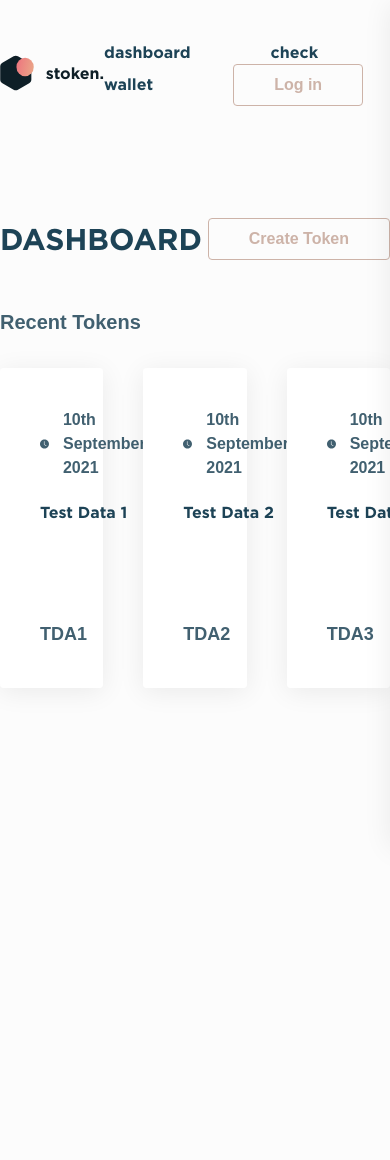
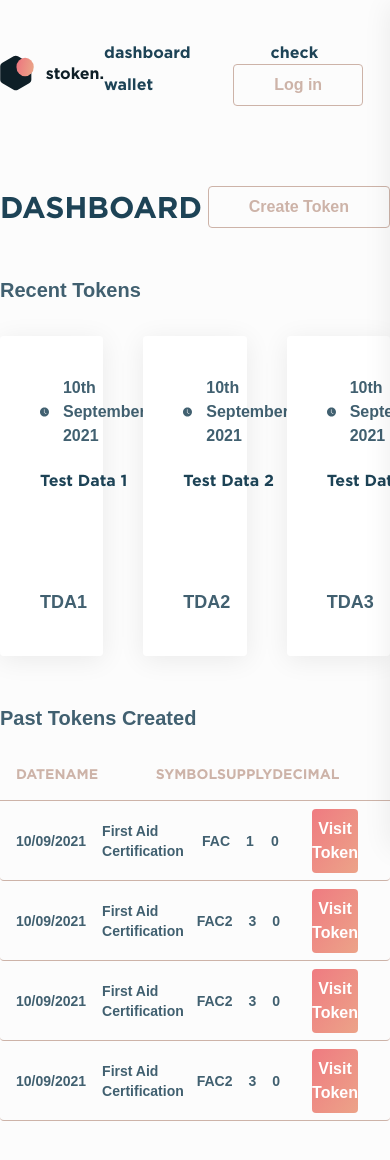
Before and after one commit to Muhammad-Bin-Ali/Stoken, a React (Create React App) app in the folder client/: page / in a window 390 px wide. Shown: the top 1160 px of the page. Before the commit the page ends 844 px from the top, so only its background shows below. Built offline with nearby package versions, Linux system fonts and the light colour scheme.

Commit message:
UI almost finished

```diff
--- a/client/src/tailwind.config.js
+++ b/client/src/tailwind.config.js
@@ -16,7 +16,13 @@ module.exports = {
       },
       white: colors.white,
       pink: "#EF7B81",
+      pinkGrad: "#EF7B81",
+      pinkBright: "#F2636A",
+      pinkLight: "#F99A9F",
+      beigeBright: "#E39071",
+      beigeLight: "#F4BAA5",
       beige: "#ECA388",
+      beigeGrad: "#ECA388",
       gray: {
         DEFAULT: "#C7C7C7",
         dark: "#929292",
@@ -49,11 +55,15 @@ module.exports = {
         gold: ["1px solid #AD978D"],
         gray: ["1px solid #929292"],
       },
+      gridTemplateColumns: {
+        custom: "1fr 1fr 1fr 0.5fr 0.5fr 0.5fr 1fr",
+      },
     },
   },
   variants: {
     extend: {
       backgroundColor: ["active"],
+      backgroundImage: ["hover", "active", "focus"],
     },
   },
   plugins: [],
--- a/client/src/tailwind.css
+++ b/client/src/tailwind.css
@@ -54,3 +54,11 @@ body {
 .inputField {
   @apply border-gray border block w-full rounded py-1 px-3 font-Nunito font-semibold text-gray-dark focus:outline-gold duration-150;
 }
+
+.pastTokenLabel {
+  @apply ml-4 font-Nunito font-bold text-projectCyan-light text-sm;
+}
+
+.pinkButton {
+  @apply font-Nunito font-bold py-2 rounded px-11 bg-gradient-to-br from-pink to-beige border-none text-white duration-75;
+}
--- a/client/src/ui/components/CreateToken.tsx
+++ b/client/src/ui/components/CreateToken.tsx
@@ -16,6 +16,9 @@ interface openPropType {
 const CreateToken: React.FC<openPropType> = ({ open, onClose }) => {
   const [tokenData, setTokenData] = useState<TokenDataType>({ name: "", symbol: "", supply: 1, decimal: 0 });
   const [validityInput, setValidity] = useState({ name: true, symbol: true, supply: true, decimal: true });
+  const [requestDone, setDone] = useState(true);
+  const [ableToClose, setAbleToClose] = useState(true);
+  const [contractAddress, setAddress] = useState({ visible: false, address: "" });
 
   const tokenCreationFunction: React.FormEventHandler<HTMLFormElement> = (event) => {
     event.preventDefault();
@@ -25,6 +28,11 @@ const CreateToken: React.FC<openPropType> = ({ open, onClose }) => {
       return;
     }
 
+    if (tokenData.name === "" || tokenData.symbol === "") {
+      return;
+    }
+
+    setDone(false);
     const data: TokenDataType = {
       name: tokenData.name,
       symbol: tokenData.symbol,
@@ -32,12 +40,23 @@ const CreateToken: React.FC<openPropType> = ({ open, onClose }) => {
       decimal: tokenData.decimal,
     };
 
-    setTokenData({ name: "", symbol: "", supply: 1, decimal: 0 });
-
-    // axios.post("http://localhost:8080/createToken", data).then((res) => {
-    //   const data: any = res.data;
-    //   console.log(data.message);
-    // });
+    axios
+      .post("http://localhost:8080/createToken", data)
+      .then((res) => {
+        setTokenData({ name: "", symbol: "", supply: 1, decimal: 0 });
+        const data: any = res.data;
+        setDone(true);
+        setAbleToClose(true);
+        console.log(data.message);
+        setAddress({ visible: true, address: data.message });
+      })
+      .catch((err) => {
+        setTokenData({ name: "", symbol: "", supply: 1, decimal: 0 });
+        const data: any = err.response.data;
+        setDone(true);
+        setAbleToClose(true);
+        console.log(data.message);
+      });
   };
 
   const onInputChange: React.ChangeEventHandler<HTMLInputElement> = (event) => {
@@ -95,7 +114,12 @@ const CreateToken: React.FC<openPropType> = ({ open, onClose }) => {
 
   //function to close sideBar
   const closeSide: React.MouseEventHandler<SVGSVGElement> = (event) => {
-    onClose();
+    //if request isn't finished yet, then prompt user that they can't close yet
+    if (!requestDone) setAbleToClose(false);
+    else {
+      onClose();
+      setAddress({ visible: false, address: "" });
+    }
   };
 
   return (
@@ -128,10 +152,16 @@ const CreateToken: React.FC<openPropType> = ({ open, onClose }) => {
         <p className={"w-full font-Nunito text-red text-xs mt-2" + " " + (validityInput.supply ? "hidden" : "inline")}>Supply must be greater than 0</p>
         <p className={"w-full font-Nunito text-red text-xs mt-2" + " " + (validityInput.decimal ? "hidden" : "inline")}>Decimal must be between 0 and 18</p>
         <p className={"w-full font-Nunito text-red text-xs mt-2" + " " + (validityInput.symbol ? "hidden" : "inline")}>Symbol must be less than 10 characters</p>
-        <button className="block mt-20 font-Nunito font-bold py-2 rounded px-11 bg-gradient-to-br from-pink to-beige border-none text-white duration-75  " type="submit">
+        <button className="block pinkButton mt-20 hover:from-pinkBright hover:to-beigeBright" type="submit">
           Create
         </button>
       </form>
+
+      <h3 className={"w-full font-Nunito text-red text-xs mt-14" + " " + (ableToClose ? "hidden" : "inline")}>Please wait till your request has been fulfilled to close the side bar</h3>
+      <div className={"mt-14 max-w-8" + " " + (contractAddress.visible ? "inline" : "hidden")}>
+        <h2 className="block font-Nunito font-bold text-projectCyan text-lg">Address of Created Token</h2>
+        <h2 className="block font-Nunito font-medium text-gray text-lg break-words">0x8a832D1E189c2EeDEF2590A207cBb9CF6CDC3D9B</h2>
+      </div>
     </div>
   );
 };
--- /dev/null
+++ b/client/src/ui/components/PastToken.tsx
@@ -0,0 +1,29 @@
+import React, { useState } from "react";
+
+interface Token {
+  name: string;
+  symbol: string;
+  date: string;
+  id: number;
+  supply: number;
+  decimal: number;
+}
+
+interface TokenPropType {
+  token: Token;
+}
+
+const pastToken: React.FC<TokenPropType> = ({ token }) => {
+  return (
+    <div className="pastToken grid grid-cols-custom h-20 hover:shadow-md duration-100 border-b border-projectGold hover:z-30 hover:border-white items-center rounded">
+      <h3 className="pastTokenLabel">{token.date}</h3>
+      <h3 className="col-span-2 pastTokenLabel">{token.name}</h3>
+      <h3 className="pastTokenLabel">{token.symbol}</h3>
+      <h3 className="pastTokenLabel">{token.supply}</h3>
+      <h3 className="pastTokenLabel">{token.decimal}</h3>
+      <button className="col-span-1 font-Nunito font-bold py-2 rounded mx-8 bg-gradient-to-br from-pink to-beige border-none text-white duration-150 hover:from-pinkBright hover:to-beigeBright">Visit Token</button>
+    </div>
+  );
+};
+
+export default pastToken;
--- /dev/null
+++ b/client/src/ui/components/PastTokensCreatedComponent.tsx
@@ -0,0 +1,72 @@
+import React, { useState } from "react";
+import PastToken from "./PastToken";
+
+interface Token {
+  name: string;
+  symbol: string;
+  date: string;
+  id: number;
+  supply: number;
+  decimal: number;
+}
+
+interface RecentTokenProps {
+  token: Token[];
+}
+
+const PastTokensCreatedComponent: React.FC = ({}) => {
+  const [tokensArray, setTokens] = useState([
+    //link your little data stuff here this is for display
+    {
+      name: "First Aid Certification",
+      symbol: "FAC",
+      date: "10/09/2021",
+      id: 0,
+      supply: 1,
+      decimal: 0,
+    },
+    {
+      name: "First Aid Certification",
+      symbol: "FAC2",
+      date: "10/09/2021",
+      id: 1,
+      supply: 3,
+      decimal: 0,
+    },
+    {
+      name: "First Aid Certification",
+      symbol: "FAC2",
+      date: "10/09/2021",
+      id: 3,
+      supply: 3,
+      decimal: 0,
+    },
+    {
+      name: "First Aid Certification",
+      symbol: "FAC2",
+      date: "10/09/2021",
+      id: 4,
+      supply: 3,
+      decimal: 0,
+    },
+  ]);
+
+  return (
+    <div className="w-full mt-8 mb-32">
+      <div className="header grid grid-cols-custom mb-4">
+        <h3 className="font-Gotham font-bold uppercase text-projectGold text-sm ml-4">Date</h3>
+        <h3 className="col-span-2 font-Gotham font-bold uppercase text-projectGold text-sm">Name</h3>
+        <h3 className="col-span-1 font-Gotham font-bold uppercase text-projectGold text-sm">Symbol</h3>
+        <h3 className="font-Gotham font-bold uppercase text-projectGold text-sm">Supply</h3>
+        <h3 className="font-Gotham font-bold uppercase text-projectGold text-sm">Decimal</h3>
+      </div>
+      <hr className="border-1 border-projectGold"></hr>
+
+      {tokensArray.map((Token: Token) => {
+        return <PastToken key={Token.id} token={Token} />;
+      })}
+    </div>
+  );
+};
+
+export default PastTokensCreatedComponent;
--- a/client/src/ui/components/RecentToken.tsx
+++ b/client/src/ui/components/RecentToken.tsx
@@ -12,7 +12,6 @@ interface RecentTokenProps {
 }
 
 const RecentToken: React.FC<RecentTokenProps> = ({ token }) => {
-  console.log(token);
   return (
     <div className="recentToken relative z-10 bg-gradient-to-br from-white to-white w-full h-80 bg-opacity-0 shadow-custom rounded group transition transform duration-100 hover:scale-105">
       <div className="h-60 grid grid-rows-custom my-10 mx-10">
--- a/client/src/ui/pages/Home.tsx
+++ b/client/src/ui/pages/Home.tsx
@@ -1,6 +1,7 @@
 import React, { useState } from "react";
 import RecentTokenComponent from "../components/RecentTokenComponent";
 import CreateToken from "../components/CreateToken";
+import PastTokensCreatedComponent from "../components/PastTokensCreatedComponent";
 
 const Home: React.FC = () => {
   const [openCreateToken, setOpen] = useState(false);
@@ -14,16 +15,18 @@ const Home: React.FC = () => {
   };
 
   return (
-    <div className="2xl:mx-96 2xl:mx-72 xl:mx-64 lg:mx-52 sm:mx-32 mt-28 ">
+    <div className="2xl:mx-96 2xl:mx-72 xl:mx-64 lg:mx-52 sm:mx-32 mt-20 ">
       <div className="flex justify-between items-center ">
         <h1 className="font-Gotham font-bold uppercase text-projectCyan text-3xl inline-block">Dashboard</h1>
         <button onClick={openSideBar} className="actionButton px-7 inline-block">
           Create Token
         </button>
       </div>
-      <h2 className="font-Nunito font-semibold text-projectCyan-light text-xl mt-12">Recent Tokens</h2>
+      <h2 className="font-Nunito font-bold text-projectCyan-light text-xl mt-12">Recent Tokens</h2>
       <RecentTokenComponent />
       <CreateToken open={openCreateToken} onClose={onCloseFunc} />
+      <h2 className="font-Nunito font-bold text-projectCyan-light text-xl mt-12">Past Tokens Created</h2>
+      <PastTokensCreatedComponent />
     </div>
   );
 };
```
